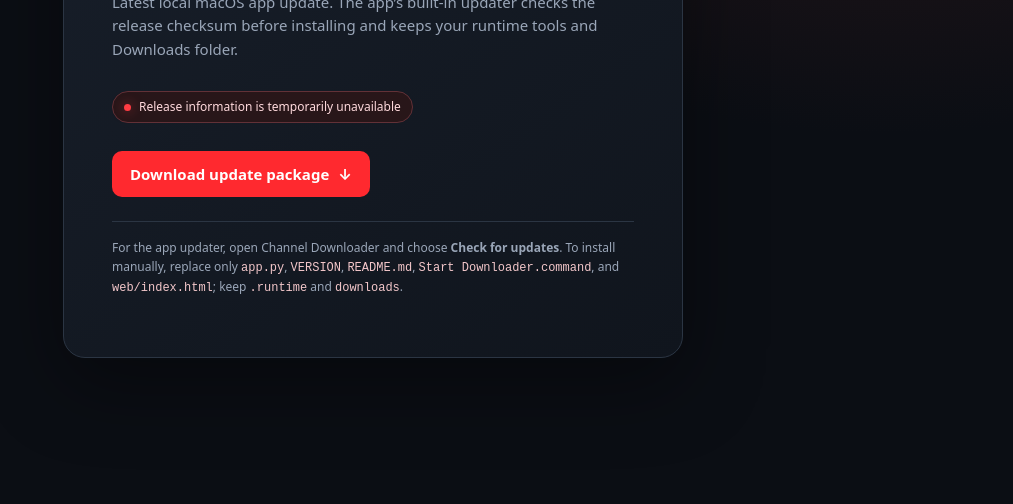
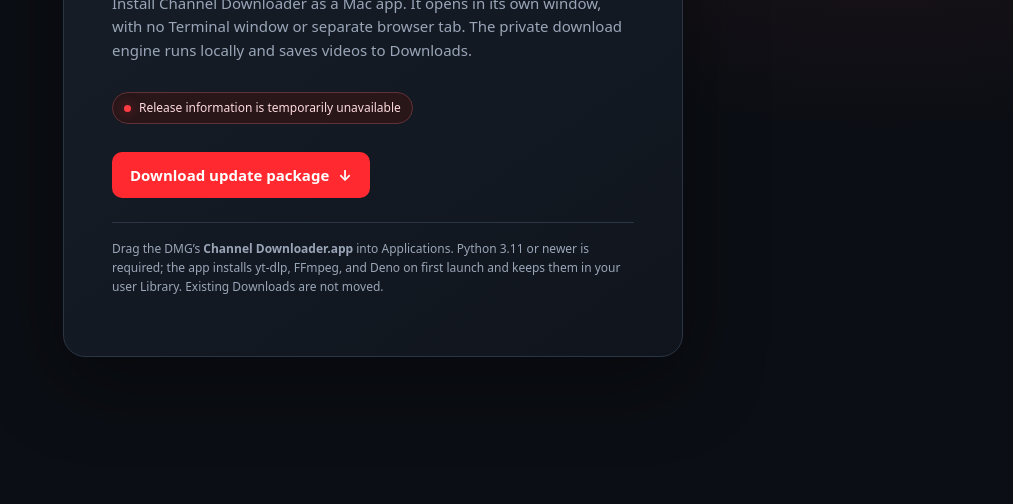
Before and after one commit to shivambangwal/youtube-channel-downloader, a plain HTML site: page release-site/index.html in a window 1280 px wide. Shown: the part 296-800 px from the top of the page, without its empty margins (267-1280 px from the left). Drawn offline with Linux system fonts and the light colour scheme; no server answers.

Commit message:
Ship native macOS app experience 1.0.3

```diff
--- a/release-site/index.html
+++ b/release-site/index.html
@@ -5,8 +5,8 @@
   <meta name="viewport" content="width=device-width, initial-scale=1">
   <meta name="color-scheme" content="dark">
   <meta name="theme-color" content="#0b0e14">
-  <meta name="description" content="Official updates for the local Channel Downloader for macOS.">
-  <title>Channel Downloader Updates</title>
+    <meta name="description" content="The native Mac app for Channel Downloader, with official updates and installer downloads.">
+  <title>Channel Downloader for Mac</title>
   <style>
     :root { color-scheme: dark; --bg:#0b0e14; --panel:#131923; --line:#2b3543; --ink:#f3f6fb; --muted:#9aa6b8; --red:#ff292f; }
     * { box-sizing:border-box; }
@@ -30,12 +30,12 @@
   <main>
     <div class="eyebrow">Official release feed</div>
     <h1>Channel Downloader</h1>
-    <p>Latest local macOS app update. The app’s built-in updater checks the release checksum before installing and keeps your runtime tools and Downloads folder.</p>
+    <p>Install Channel Downloader as a Mac app. It opens in its own window, with no Terminal window or separate browser tab. The private download engine runs locally and saves videos to Downloads.</p>
     <div class="version"><i class="dot" aria-hidden="true"></i><span id="version">Loading release…</span></div>
     <br>
     <a href="./channel-downloader-macos.zip" download>Download update package <span aria-hidden="true">↓</span></a>
     <a class="installer" id="installer-link" href="./channel-downloader-installer.dmg" download hidden>Mac installer (DMG) <span aria-hidden="true">↓</span></a>
-    <p class="note">For the app updater, open Channel Downloader and choose <strong>Check for updates</strong>. To install manually, replace only <code>app.py</code>, <code>VERSION</code>, <code>README.md</code>, <code>Start Downloader.command</code>, and <code>web/index.html</code>; keep <code>.runtime</code> and <code>downloads</code>.</p>
+    <p class="note">Drag the DMG’s <strong>Channel Downloader.app</strong> into Applications. Python 3.11 or newer is required; the app installs yt-dlp, FFmpeg, and Deno on first launch and keeps them in your user Library. Existing Downloads are not moved.</p>
   </main>
   <script>
     fetch('./latest.json', { cache: 'no-store' }).then(r => r.json()).then(release => {
```
